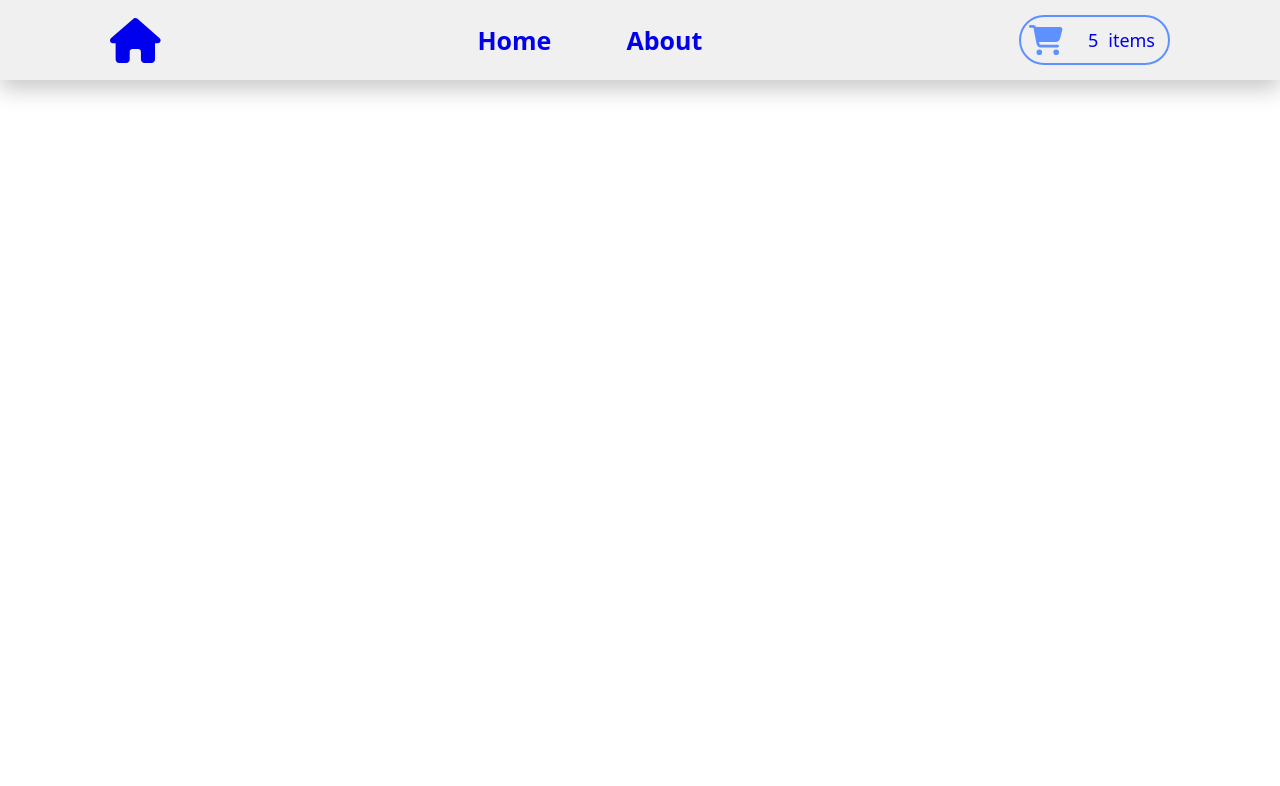
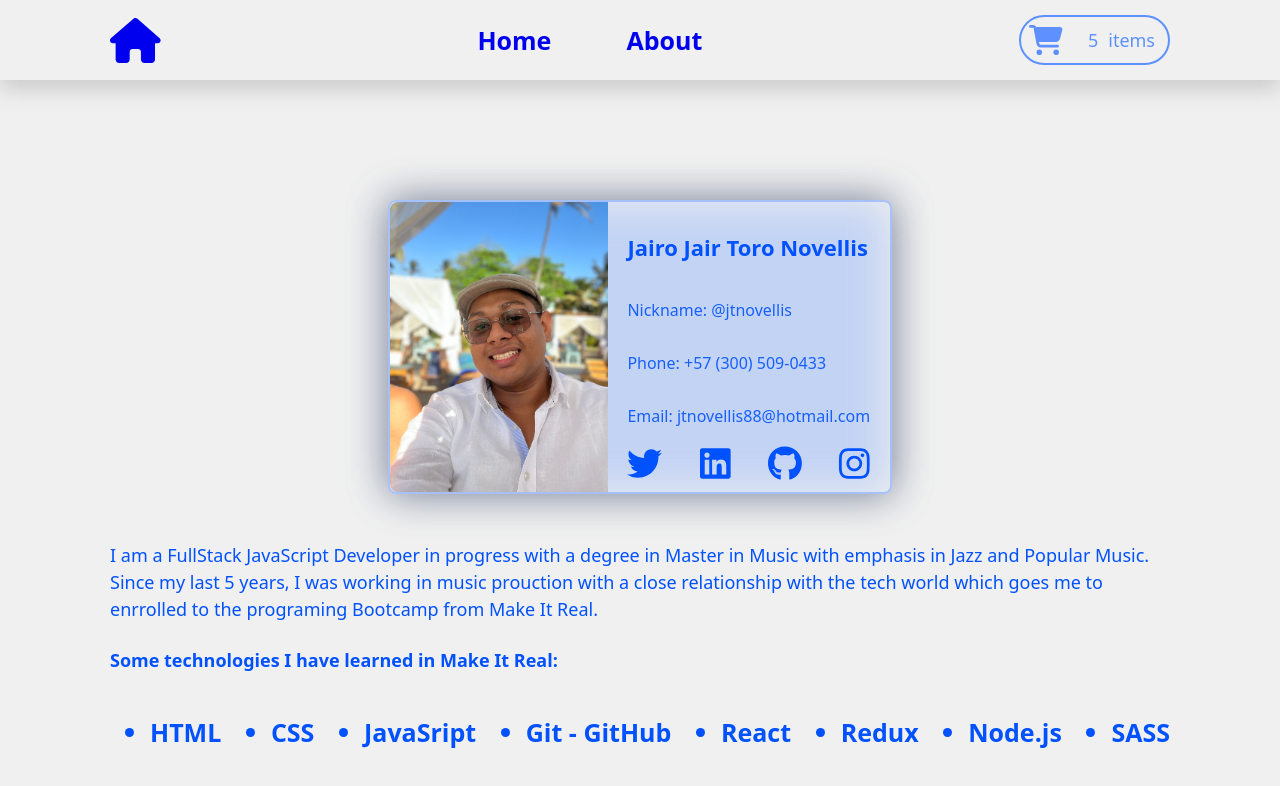
Before and after one commit to jtnovellis/assesment-frontend-sprint-4, a React (Create React App) app: page /about in a window 1280 px wide. Shown: the top 786 px of the page. Built offline with nearby package versions, Linux system fonts and the light colour scheme.

Commit message:
Add About Page

```diff
--- a/package.json
+++ b/package.json
@@ -4,6 +4,7 @@
   "private": true,
   "dependencies": {
     "@fortawesome/fontawesome-svg-core": "^6.2.0",
+    "@fortawesome/free-brands-svg-icons": "^6.2.0",
     "@fortawesome/free-regular-svg-icons": "^6.2.0",
     "@fortawesome/free-solid-svg-icons": "^6.2.0",
     "@fortawesome/react-fontawesome": "^0.2.0",
--- /dev/null
+++ b/src/components/AboutCard.jsx
@@ -0,0 +1,52 @@
+import React from 'react';
+import profile from '../assets/IMG_1293.jpg';
+import { FontAwesomeIcon } from '@fortawesome/react-fontawesome';
+import {
+  faGithub,
+  faInstagram,
+  faLinkedin,
+  faTwitter,
+} from '@fortawesome/free-brands-svg-icons';
+
+const AboutCard = () => {
+  return (
+    <div className='aboutcard'>
+      <div className='aboutcard__wrapper'>
+        <div className='aboutcard__ticket'>
+          <div className='aboutcard__ticket--bg'></div>
+          <div className='aboutcard__ticket--info'>
+            <div className='ticket--img'>
+              <img
+                src={profile}
+                alt='Jairo Jair Toro Novellis'
+                loading='lazy'
+              />
+            </div>
+            <div className='ticket--info'>
+              <h3>Jairo Jair Toro Novellis</h3>
+              <p>Nickname: @jtnovellis</p>
+              <p>Phone: +57 (300) 509-0433</p>
+              <p>Email: jtnovellis88@hotmail.com</p>
+              <div className='ticket--icons'>
+                <a href='https://twitter.com/JairojairtoroN'>
+                  <FontAwesomeIcon icon={faTwitter} />
+                </a>
+                <a href='https://www.linkedin.com/in/jairo-jair-toro-novellis-03819421b/'>
+                  <FontAwesomeIcon icon={faLinkedin} />
+                </a>
+                <a href='https://github.com/jtnovellis'>
+                  <FontAwesomeIcon icon={faGithub} />
+                </a>
+                <a href='https://www.instagram.com/jairojairtoro/'>
+                  <FontAwesomeIcon icon={faInstagram} />
+                </a>
+              </div>
+            </div>
+          </div>
+        </div>
+      </div>
+    </div>
+  );
+};
+
+export default AboutCard;
--- a/src/components/Cart.jsx
+++ b/src/components/Cart.jsx
@@ -11,7 +11,7 @@ const Cart = () => {
       </div>
       <div className='cart__info'>
         <p>{amount}</p>
-        <p>items</p>
+        <p>{amount === 0 ? 'Empty' : 'items'}</p>
       </div>
     </div>
   );
--- a/src/index.scss
+++ b/src/index.scss
@@ -8,3 +8,5 @@
 @import url(./styles/ProductCard.scss);
 @import url(./styles/ListOfProducts.scss);
 @import url(./styles/Home.scss);
+@import url(./styles/AboutCard.scss);
+@import url(./styles/About.scss);
--- a/src/pages/About.jsx
+++ b/src/pages/About.jsx
@@ -1,9 +1,30 @@
 import React from 'react';
+import AboutCard from '../components/AboutCard';
 
 const About = () => {
   return (
     <div className='about'>
-      <h2>This is my about page</h2>
+      <AboutCard />
+      <div className='about__info'>
+        <p>
+          I am a FullStack JavaScript Developer in progress with a degree in
+          Master in Music with emphasis in Jazz and Popular Music. Since my last
+          5 years, I was working in music prouction with a close relationship
+          with the tech world which goes me to enrrolled to the programing
+          Bootcamp from Make It Real.
+        </p>
+        <h4>Some technologies I have learned in Make It Real:</h4>
+        <ul>
+          <li>HTML</li>
+          <li>CSS</li>
+          <li>JavaSript</li>
+          <li>Git - GitHub</li>
+          <li>React</li>
+          <li>Redux</li>
+          <li>Node.js</li>
+          <li>SASS</li>
+        </ul>
+      </div>
     </div>
   );
 };
--- /dev/null
+++ b/src/styles/About.scss
@@ -0,0 +1,24 @@
+.about {
+  max-width: 1060px;
+  margin: 0 auto;
+  margin-top: 80px;
+  display: flex;
+  flex-direction: column;
+  justify-content: center;
+  align-items: center;
+}
+.about__info {
+  margin-top: 30px;
+  color: rgb(0, 81, 255);
+  font-size: 18px;
+  line-height: 1.5;
+  ul {
+    margin-top: 40px;
+    display: flex;
+    justify-content: space-between;
+    li {
+      font-size: 25px;
+      font-weight: 600;
+    }
+  }
+}
--- /dev/null
+++ b/src/styles/AboutCard.scss
@@ -0,0 +1,58 @@
+.aboutcard {
+  margin-top: 120px;
+  display: grid;
+}
+.aboutcard__wrapper {
+  perspective: 70rem;
+}
+.aboutcard__ticket {
+  box-shadow: 0 0 40px rgba(0, 0, 0, 0.4);
+  width: 500px;
+  height: 290px;
+  aspect-ratio: 18/9;
+  border-radius: 8px;
+  border: 2px solid rgba(94, 145, 255, 0.435);
+  position: relative;
+}
+.ticket--info {
+  margin: 0 auto;
+  display: flex;
+  flex-direction: column;
+  justify-content: space-around;
+  padding: 10px;
+  color: rgb(22, 96, 255);
+}
+.aboutcard__ticket--info {
+  display: flex;
+  h3 {
+    color: rgb(0, 81, 255);
+    font-size: 22px;
+  }
+  .ticket--img {
+    img {
+      height: 290px;
+      border-radius: 8px 0 0 8px;
+    }
+  }
+}
+.aboutcard__ticket--bg {
+  top: 0;
+  background: rgba(94, 145, 255, 0.3);
+  position: absolute;
+  inset: 0;
+  filter: blur(20px);
+  height: 100%;
+  width: 100%;
+  z-index: -1;
+}
+.ticket--icons {
+  font-size: 35px;
+  display: flex;
+  justify-content: space-between;
+  a {
+    color: rgb(0, 81, 255);
+    &:visited {
+      color: rgb(0, 81, 255);
+    }
+  }
+}
--- a/src/styles/App.scss
+++ b/src/styles/App.scss
@@ -4,7 +4,5 @@ body {
   box-sizing: border-box;
   font-family: system-ui, -apple-system, BlinkMacSystemFont, 'Segoe UI', Roboto,
     Oxygen, Ubuntu, Cantarell, 'Open Sans', 'Helvetica Neue', sans-serif;
-}
-.App {
   background-color: rgb(240, 240, 240);
 }
--- a/src/styles/Cart.scss
+++ b/src/styles/Cart.scss
@@ -21,5 +21,6 @@
   font-size: 18px;
   p {
     margin: 0 5px;
+    color: rgb(94, 145, 255);
   }
 }
```
Also changed, not shown: src/assets/IMG_1293.jpg (added), 1 other file (tests, documents, lock files or other folders).
